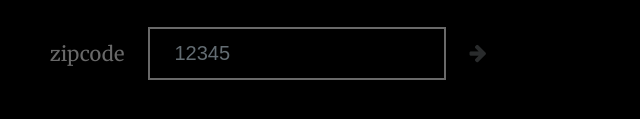
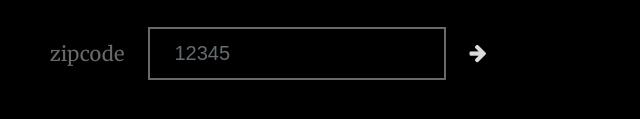
Before and after one commit to say-what/say-what.github.io, a plain HTML site: page index.html in a window 1280 px wide. Shown: the part 497-616 px from the top of the page, 536-1176 px from the left. Drawn offline with nearby package versions, Linux system fonts and the light colour scheme; a script that the page names is missing.

Commit message:
css changes

```diff
--- a/custom.css
+++ b/custom.css
@@ -42,3 +42,7 @@
 .btn-secondary {
   border-width: 0px;
 }
+
+.fa {
+  color: Gainsboro;
+}
```
Also changed, not shown: index.html (line endings or trailing spaces).
